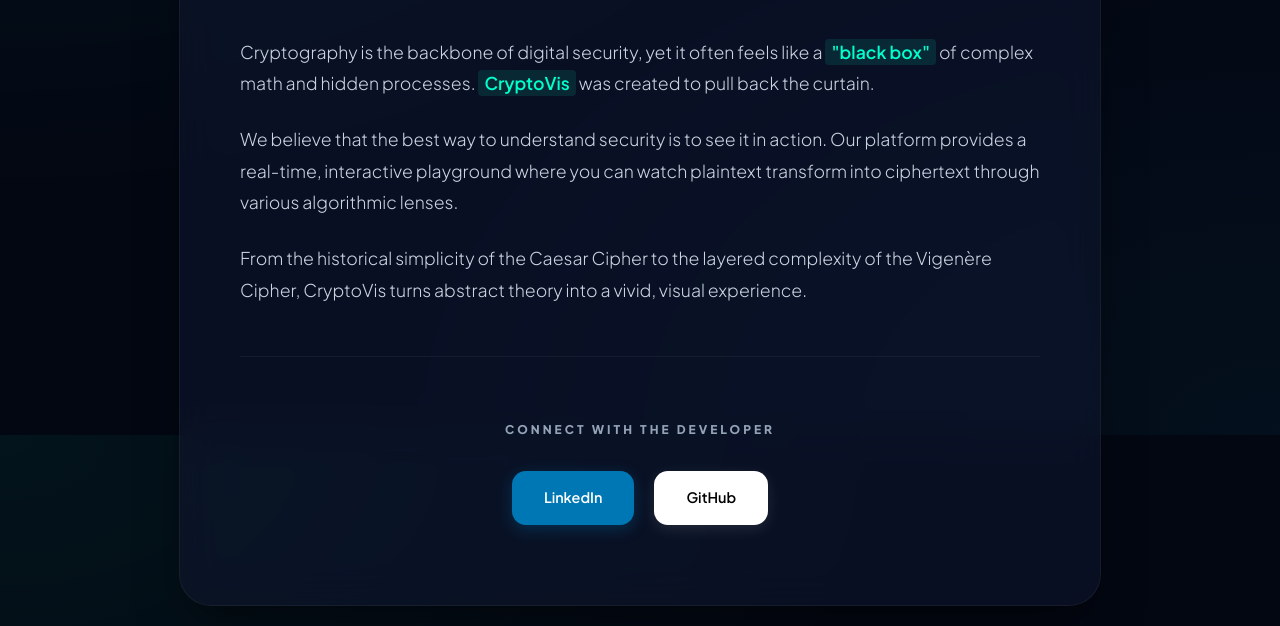
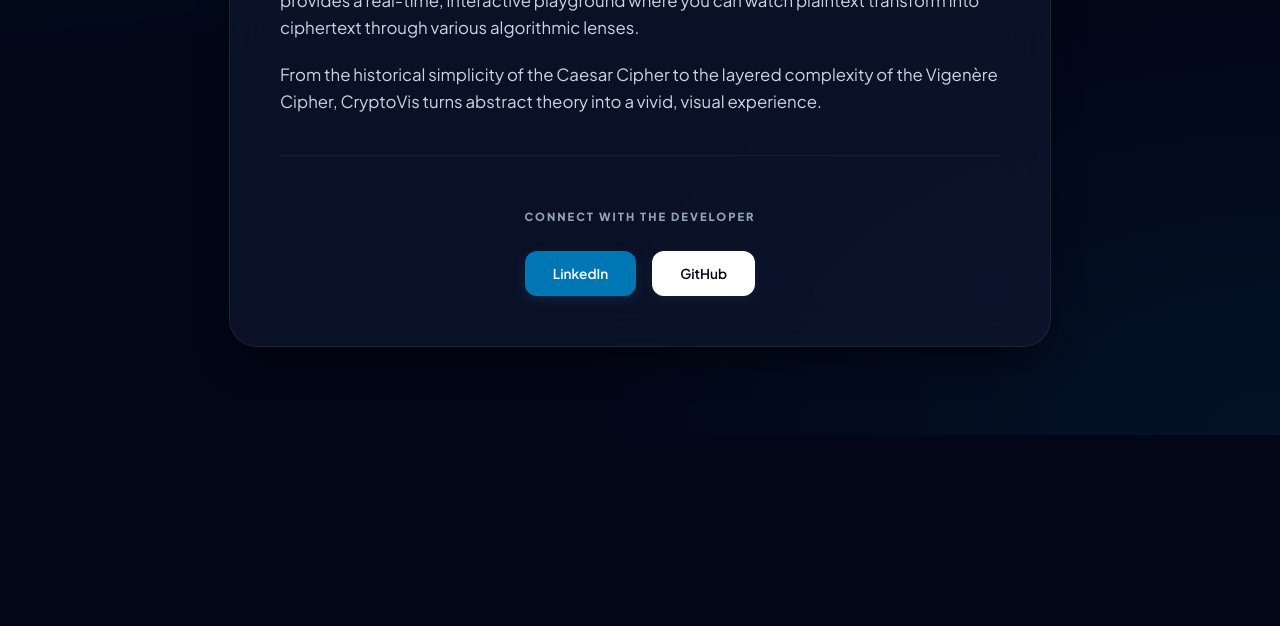
Before and after one commit to Jayesh2520-JJ/Cryptovis, a plain HTML site: page about/index.html in a window 1280 px wide. Shown: the part 365-991 px from the top of the page. After the commit the page ends 800 px from the top, so only its background shows below. Drawn offline with Linux system fonts and the light colour scheme.

Commit message:
Updated aesthetics

```diff
--- a/about/index.html
+++ b/about/index.html
@@ -8,12 +8,11 @@
         @import url('https://fonts.googleapis.com/css2?family=Plus+Jakarta+Sans:wght@300;400;600;800&display=swap');
 
         :root {
-            /* Refined Premium Palette */
             --primary-color: #00ffcc;
-            --primary-glow: rgba(0, 255, 204, 0.4);
-            --bg-dark: #030712;
-            --card-bg: rgba(15, 23, 42, 0.6);
-            --text-main: #f1f5f9;
+            --primary-glow: rgba(0, 255, 204, 0.3);
+            --bg-dark: #020617;
+            --card-bg: rgba(15, 23, 42, 0.7);
+            --text-main: #f8fafc;
             --text-dim: #94a3b8;
             --accent-gradient: linear-gradient(135deg, #00ffcc 0%, #0ea5e9 100%);
         }
@@ -21,13 +20,12 @@
         body {
             font-family: 'Plus Jakarta Sans', sans-serif;
             background-color: var(--bg-dark);
-            /* Mesh Gradient Background */
             background-image:
-                radial-gradient(at 0% 0%, rgba(0, 255, 204, 0.05) 0px, transparent 50%),
-                radial-gradient(at 100% 100%, rgba(14, 165, 233, 0.05) 0px, transparent 50%);
+                radial-gradient(at 0% 0%, rgba(0, 255, 204, 0.08) 0px, transparent 40%),
+                radial-gradient(at 100% 100%, rgba(14, 165, 233, 0.08) 0px, transparent 40%);
             background-attachment: fixed;
             color: var(--text-main);
-            line-height: 1.8;
+            line-height: 1.6;
             margin: 0;
             padding: 0;
             display: flex;
@@ -37,10 +35,9 @@
             -webkit-font-smoothing: antialiased;
         }
 
-        /* Nav logic update */
         nav {
             width: 100%;
-            padding: 40px 0;
+            padding: 25px 0; /* Reduced from 40px */
             display: flex;
             justify-content: center;
             z-index: 10;
@@ -50,127 +47,127 @@
             color: var(--text-dim);
             text-decoration: none;
             font-weight: 600;
-            font-size: 0.85rem;
-            letter-spacing: 2px;
+            font-size: 0.8rem;
+            letter-spacing: 1.5px;
             text-transform: uppercase;
-            transition: all 0.4s cubic-bezier(0.4, 0, 0.2, 1);
-            padding: 8px 20px;
-            border-radius: 20px;
+            transition: all 0.3s ease;
+            padding: 6px 16px;
+            border-radius: 12px;
             border: 1px solid transparent;
         }
 
         nav a:hover {
             color: var(--primary-color);
-            border-color: rgba(0, 255, 204, 0.2);
             background: rgba(0, 255, 204, 0.05);
+            border-color: rgba(0, 255, 204, 0.1);
         }
 
         .about-container {
-            max-width: 800px;
+            max-width: 720px; /* Slimmer for better readability */
             background: var(--card-bg);
-            backdrop-filter: blur(20px) saturate(180%);
-            -webkit-backdrop-filter: blur(20px) saturate(180%);
-            padding: 80px 60px;
-            border-radius: 32px;
-            box-shadow: 0 25px 50px -12px rgba(0, 0, 0, 0.5);
-            margin: 20px;
-            border: 1px solid rgba(255, 255, 255, 0.05);
-            animation: slideUpFade 1.2s cubic-bezier(0.22, 1, 0.36, 1);
+            backdrop-filter: blur(24px) saturate(180%);
+            -webkit-backdrop-filter: blur(24px) saturate(180%);
+            padding: 50px 50px; /* Reduced vertical padding */
+            border-radius: 28px;
+            box-shadow: 0 20px 40px -15px rgba(0, 0, 0, 0.7);
+            margin: 10px 20px 40px 20px; /* Reduced top margin */
+            border: 1px solid rgba(255, 255, 255, 0.08);
+            animation: slideUpFade 0.8s cubic-bezier(0.22, 1, 0.36, 1);
         }
 
         @keyframes slideUpFade {
-            from { opacity: 0; transform: translateY(40px); }
+            from { opacity: 0; transform: translateY(20px); }
             to { opacity: 1; transform: translateY(0); }
         }
 
         h1 {
-            font-size: 3.5rem;
-            margin-bottom: 40px;
+            font-size: 3rem; /* Slightly smaller for elegance */
+            margin: 0 0 30px 0;
             text-align: center;
             font-weight: 800;
-            letter-spacing: -2px;
+            letter-spacing: -1.5px;
             background: var(--accent-gradient);
             -webkit-background-clip: text;
             -webkit-text-fill-color: transparent;
-            filter: drop-shadow(0 0 15px rgba(0, 255, 204, 0.2));
+            filter: drop-shadow(0 0 10px rgba(0, 255, 204, 0.15));
         }
 
         .content {
-            margin-bottom: 50px;
+            margin-bottom: 40px;
         }
 
         .content p {
-            margin-bottom: 24px;
-            font-size: 1.1rem;
+            margin-bottom: 20px;
+            font-size: 1.05rem;
             color: #cbd5e1;
-            font-weight: 300;
+            font-weight: 400;
         }
 
         .highlight {
             color: var(--primary-color);
             font-weight: 600;
-            position: relative;
-            background: rgba(0, 255, 204, 0.1);
-            padding: 2px 6px;
-            border-radius: 4px;
+            background: rgba(0, 255, 204, 0.08);
+            padding: 1px 6px;
+            border-radius: 6px;
+            border: 1px solid rgba(0, 255, 204, 0.1);
         }
 
         .social-links {
-            border-top: 1px solid rgba(255, 255, 255, 0.05);
-            padding-top: 50px;
+            border-top: 1px solid rgba(255, 255, 255, 0.06);
+            padding-top: 40px;
             text-align: center;
         }
 
         .social-links h3 {
-            margin-bottom: 30px;
+            margin-bottom: 25px;
             color: var(--text-dim);
             text-transform: uppercase;
-            letter-spacing: 3px;
-            font-size: 0.75rem;
-            font-weight: 800;
+            letter-spacing: 2px;
+            font-size: 0.7rem;
+            font-weight: 700;
         }
 
         .btn-group {
             display: flex;
             justify-content: center;
-            gap: 20px;
-            flex-wrap: wrap;
+            gap: 16px;
         }
 
         .social-btn {
             text-decoration: none;
-            padding: 14px 32px;
-            border-radius: 14px;
+            padding: 12px 28px;
+            border-radius: 12px;
             font-weight: 600;
-            font-size: 0.9rem;
-            transition: all 0.3s ease;
+            font-size: 0.85rem;
+            transition: all 0.3s cubic-bezier(0.4, 0, 0.2, 1);
             display: flex;
             align-items: center;
-            gap: 10px;
+            gap: 8px;
         }
 
         .linkedin {
-            background-color: #0077b5;
+            background: #0077b5;
             color: white;
-            box-shadow: 0 4px 15px rgba(0, 119, 181, 0.3);
+            box-shadow: 0 4px 12px rgba(0, 119, 181, 0.2);
         }
 
         .github {
-            background-color: #ffffff;
-            color: #000;
-            box-shadow: 0 4px 15px rgba(255, 255, 255, 0.1);
+            background: #ffffff;
+            color: #020617;
+            box-shadow: 0 4px 12px rgba(255, 255, 255, 0.05);
         }
 
         .social-btn:hover {
-            transform: translateY(-3px) scale(1.02);
+            transform: translateY(-2px);
             filter: brightness(1.1);
+            box-shadow: 0 8px 20px rgba(0, 0, 0, 0.3);
         }
 
         @media (max-width: 600px) {
-            .about-container { padding: 40px 24px; margin: 15px; }
-            h1 { font-size: 2.5rem; }
-            .content p { font-size: 1rem; }
+            .about-container { padding: 35px 20px; }
+            h1 { font-size: 2.2rem; }
             .btn-group { flex-direction: column; }
+            .social-btn { justify-content: center; }
         }
     </style>
 </head>
```
